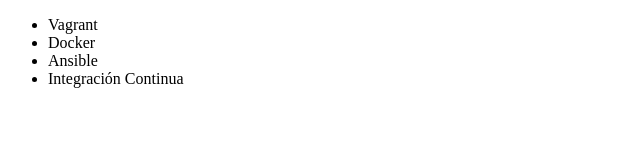
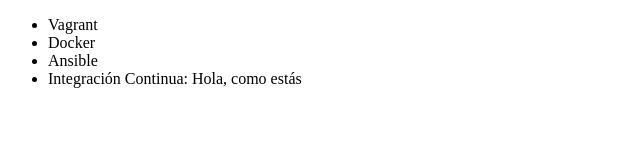
Before and after one commit to santyyoshi/git-a, a plain HTML site: page index.html in a window 1280 px wide. Shown: the full height of the page, 0-640 px from the left. Drawn offline with Linux system fonts and the light colour scheme.

Commit message:
Renombrando Integración continua

```diff
--- a/index.html
+++ b/index.html
@@ -11,7 +11,7 @@
         <li>Vagrant</li>
         <li>Docker</li>
         <li>Ansible</li>
-        <li>Integración Continua</li>
+        <li>Integración Continua: Hola, como estás</li>
     </ul>
 </body>
 </html>
```
